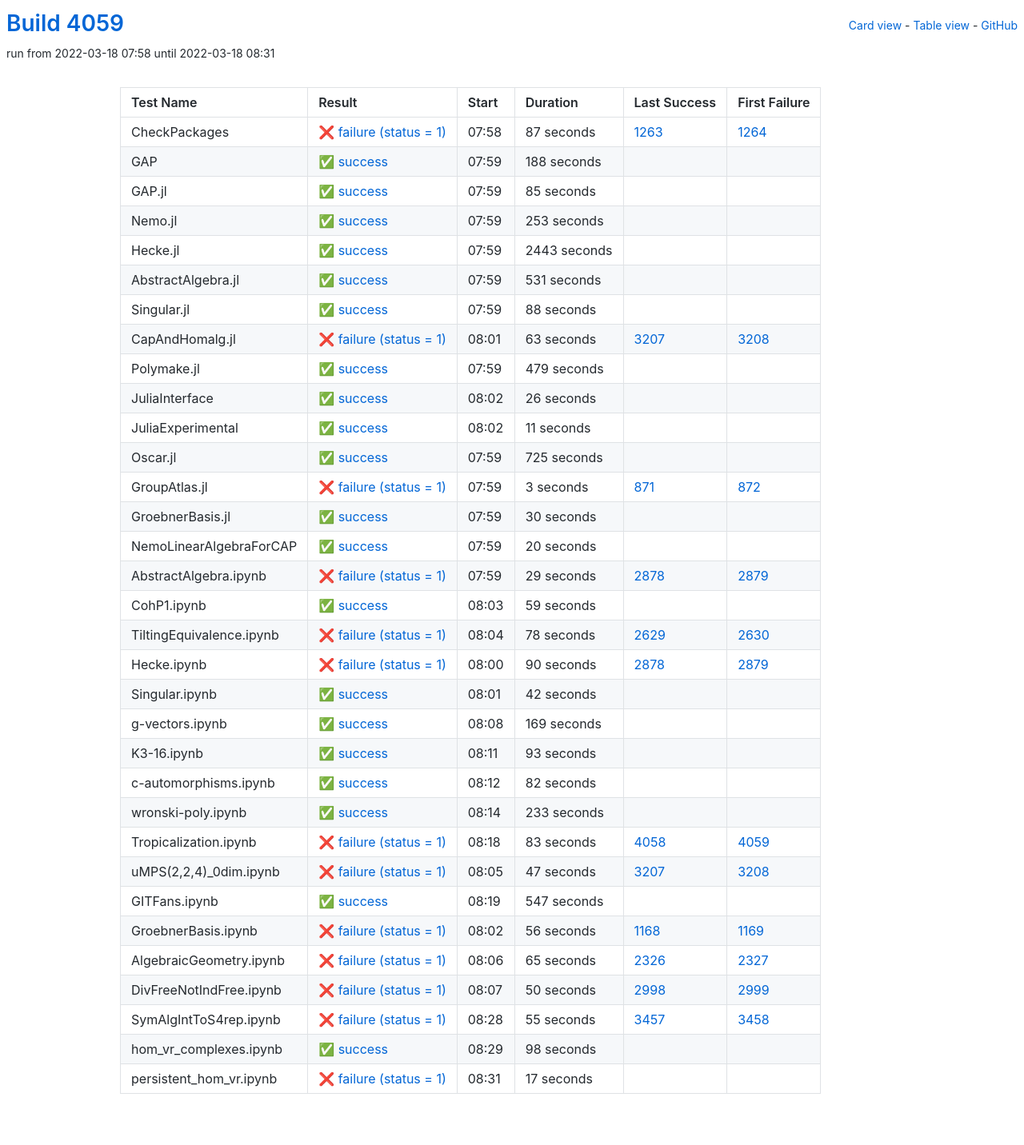
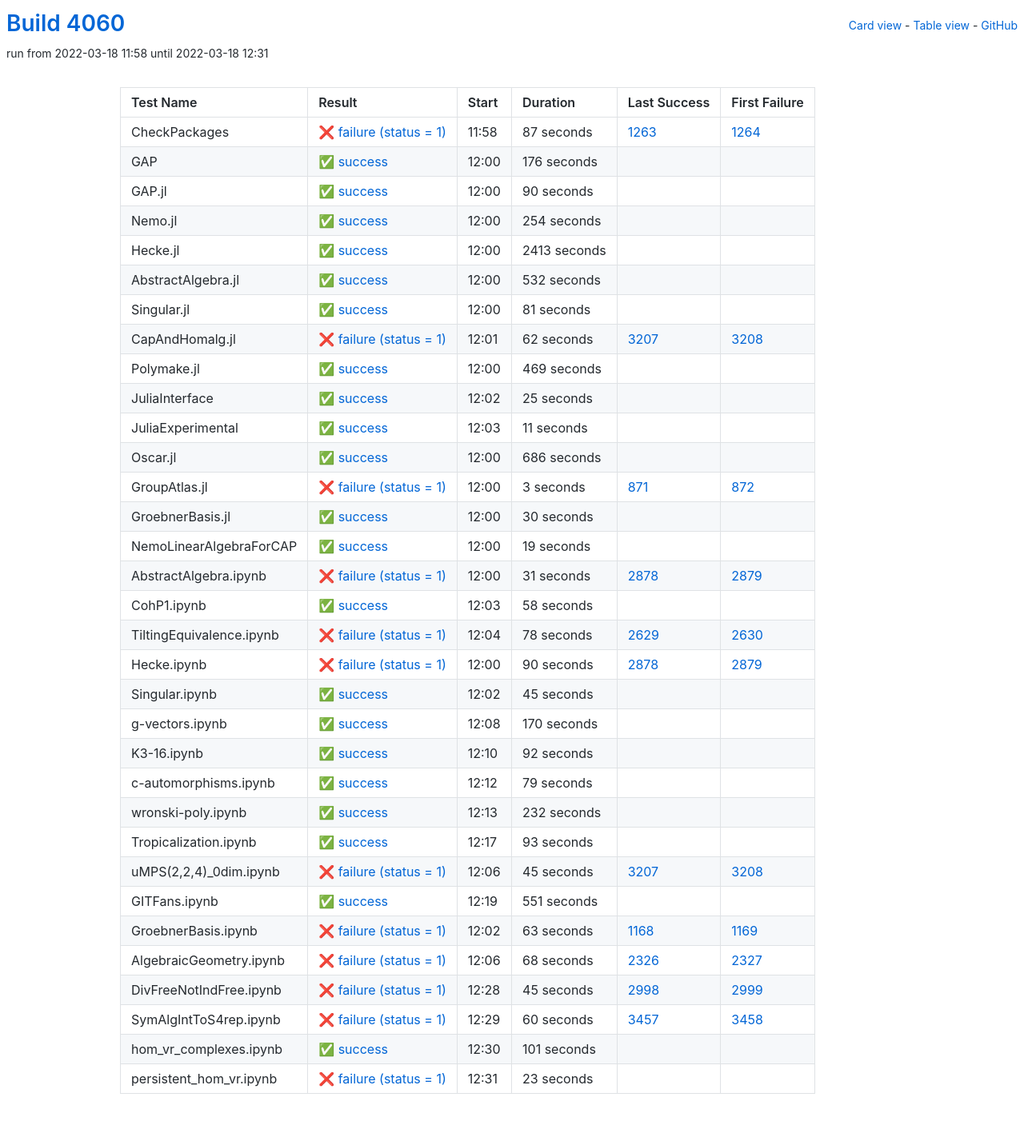
Before and after one commit to oscar-system/oscar-ci-status-stable, a Jekyll site: the page built from table.html, in a window 1280 px wide. Shown: the whole page at 80% size. Built offline with Jekyll 4.4.1, drawn with Linux system fonts in a browser that asks for light colours.

Commit message:
Build #4060

```diff
--- a/_data/ci.yml
+++ b/_data/ci.yml
@@ -1,6 +1,6 @@
 ---
-build: 4059
-build_url: https://oscarci.mathematik.uni-kl.de/job/oscar-stable/4059/
+build: 4060
+build_url: https://oscarci.mathematik.uni-kl.de/job/oscar-stable/4060/
 job: oscar-stable
 organization: oscar-system
 repo: oscar-ci-status-stable
@@ -8,8 +8,8 @@ repourl: https://github.com/oscar-system/oscar-ci-status-stable
 tests:
 - name: CheckPackages
   id: checkpackages
-  log: https://oscarci.mathematik.uni-kl.de/job/oscar-stable/4059/artifact/logs/build-4059/CheckPackages.log
-  start: 2022-03-18 07:58
+  log: https://oscarci.mathematik.uni-kl.de/job/oscar-stable/4060/artifact/logs/build-4060/CheckPackages.log
+  start: 2022-03-18 11:58
   success: false
   exitcode: 1
   status: failure
@@ -20,116 +20,116 @@ tests:
   first_failure_url: https://oscarci.mathematik.uni-kl.de/job/oscar-stable/1264/
 - name: GAP
   id: gap
-  log: https://oscarci.mathematik.uni-kl.de/job/oscar-stable/4059/artifact/logs/build-4059/GAP.log
-  start: 2022-03-18 07:59
+  log: https://oscarci.mathematik.uni-kl.de/job/oscar-stable/4060/artifact/logs/build-4060/GAP.log
+  start: 2022-03-18 12:00
   success: true
   exitcode: 0
   status: success
-  duration: 188
+  duration: 176
   last_success: false
   last_success_url:
   first_failure: false
   first_failure_url:
 - name: GAP.jl
   id: gap-jl
-  log: https://oscarci.mathematik.uni-kl.de/job/oscar-stable/4059/artifact/logs/build-4059/GAP.jl.log
-  start: 2022-03-18 07:59
+  log: https://oscarci.mathematik.uni-kl.de/job/oscar-stable/4060/artifact/logs/build-4060/GAP.jl.log
+  start: 2022-03-18 12:00
   success: true
   exitcode: 0
   status: success
-  duration: 85
+  duration: 90
   last_success: false
   last_success_url:
   first_failure: false
   first_failure_url:
 - name: Nemo.jl
   id: nemo-jl
-  log: https://oscarci.mathematik.uni-kl.de/job/oscar-stable/4059/artifact/logs/build-4059/Nemo.jl.log
-  start: 2022-03-18 07:59
+  log: https://oscarci.mathematik.uni-kl.de/job/oscar-stable/4060/artifact/logs/build-4060/Nemo.jl.log
+  start: 2022-03-18 12:00
   success: true
   exitcode: 0
   status: success
-  duration: 253
+  duration: 254
   last_success: false
   last_success_url:
   first_failure: false
   first_failure_url:
 - name: Hecke.jl
   id: hecke-jl
-  log: https://oscarci.mathematik.uni-kl.de/job/oscar-stable/4059/artifact/logs/build-4059/Hecke.jl.log
-  start: 2022-03-18 07:59
+  log: https://oscarci.mathematik.uni-kl.de/job/oscar-stable/4060/artifact/logs/build-4060/Hecke.jl.log
+  start: 2022-03-18 12:00
   success: true
   exitcode: 0
   status: success
-  duration: 2443
+  duration: 2413
   last_success: false
   last_success_url:
   first_failure: false
   first_failure_url:
 - name: AbstractAlgebra.jl
   id: abstractalgebra-jl
-  log: https://oscarci.mathematik.uni-kl.de/job/oscar-stable/4059/artifact/logs/build-4059/AbstractAlgebra.jl.log
-  start: 2022-03-18 07:59
+  log: https://oscarci.mathematik.uni-kl.de/job/oscar-stable/4060/artifact/logs/build-4060/AbstractAlgebra.jl.log
+  start: 2022-03-18 12:00
   success: true
   exitcode: 0
   status: success
-  duration: 531
+  duration: 532
   last_success: false
   last_success_url:
   first_failure: false
   first_failure_url:
 - name: Singular.jl
   id: singular-jl
-  log: https://oscarci.mathematik.uni-kl.de/job/oscar-stable/4059/artifact/logs/build-4059/Singular.jl.log
-  start: 2022-03-18 07:59
+  log: https://oscarci.mathematik.uni-kl.de/job/oscar-stable/4060/artifact/logs/build-4060/Singular.jl.log
+  start: 2022-03-18 12:00
   success: true
   exitcode: 0
   status: success
-  duration: 88
+  duration: 81
   last_success: false
   last_success_url:
   first_failure: false
   first_failure_url:
 - name: CapAndHomalg.jl
   id: capandhomalg-jl
-  log: https://oscarci.mathematik.uni-kl.de/job/oscar-stable/4059/artifact/logs/build-4059/CapAndHomalg.jl.log
-  start: 2022-03-18 08:01
+  log: https://oscarci.mathematik.uni-kl.de/job/oscar-stable/4060/artifact/logs/build-4060/CapAndHomalg.jl.log
+  start: 2022-03-18 12:01
   success: false
   exitcode: 1
   status: failure
-  duration: 63
+  duration: 62
   last_success: 3207
   last_success_url: https://oscarci.mathematik.uni-kl.de/job/oscar-stable/3207/
   first_failure: 3208
   first_failure_url: https://oscarci.mathematik.uni-kl.de/job/oscar-stable/3208/
 - name: Polymake.jl
   id: polymake-jl
-  log: https://oscarci.mathematik.uni-kl.de/job/oscar-stable/4059/artifact/logs/build-4059/Polymake.jl.log
-  start: 2022-03-18 07:59
+  log: https://oscarci.mathematik.uni-kl.de/job/oscar-stable/4060/artifact/logs/build-4060/Polymake.jl.log
+  start: 2022-03-18 12:00
   success: true
   exitcode: 0
   status: success
-  duration: 479
+  duration: 469
   last_success: false
   last_success_url:
   first_failure: false
   first_failure_url:
 - name: JuliaInterface
   id: juliainterface
-  log: https://oscarci.mathematik.uni-kl.de/job/oscar-stable/4059/artifact/logs/build-4059/JuliaInterface.log
-  start: 2022-03-18 08:02
+  log: https://oscarci.mathematik.uni-kl.de/job/oscar-stable/4060/artifact/logs/build-4060/JuliaInterface.log
+  start: 2022-03-18 12:02
   success: true
   exitcode: 0
   status: success
-  duration: 26
+  duration: 25
   last_success: false
   last_success_url:
   first_failure: false
   first_failure_url:
 - name: JuliaExperimental
   id: juliaexperimental
-  log: https://oscarci.mathematik.uni-kl.de/job/oscar-stable/4059/artifact/logs/build-4059/JuliaExperimental.log
-  start: 2022-03-18 08:02
+  log: https://oscarci.mathematik.uni-kl.de/job/oscar-stable/4060/artifact/logs/build-4060/JuliaExperimental.log
+  start: 2022-03-18 12:03
   success: true
   exitcode: 0
   status: success
@@ -140,20 +140,20 @@ tests:
   first_failure_url:
 - name: Oscar.jl
   id: oscar-jl
-  log: https://oscarci.mathematik.uni-kl.de/job/oscar-stable/4059/artifact/logs/build-4059/Oscar.jl.log
-  start: 2022-03-18 07:59
+  log: https://oscarci.mathematik.uni-kl.de/job/oscar-stable/4060/artifact/logs/build-4060/Oscar.jl.log
+  start: 2022-03-18 12:00
   success: true
   exitcode: 0
   status: success
-  duration: 725
+  duration: 686
   last_success: false
   last_success_url:
   first_failure: false
   first_failure_url:
 - name: GroupAtlas.jl
   id: groupatlas-jl
-  log: https://oscarci.mathematik.uni-kl.de/job/oscar-stable/4059/artifact/logs/build-4059/GroupAtlas.jl.log
-  start: 2022-03-18 07:59
+  log: https://oscarci.mathematik.uni-kl.de/job/oscar-stable/4060/artifact/logs/build-4060/GroupAtlas.jl.log
+  start: 2022-03-18 12:00
   success: false
   exitcode: 1
   status: failure
@@ -164,8 +164,8 @@ tests:
   first_failure_url: https://oscarci.mathematik.uni-kl.de/job/oscar-stable/872/
 - name: GroebnerBasis.jl
   id: groebnerbasis-jl
-  log: https://oscarci.mathematik.uni-kl.de/job/oscar-stable/4059/artifact/logs/build-4059/GroebnerBasis.jl.log
-  start: 2022-03-18 07:59
+  log: https://oscarci.mathematik.uni-kl.de/job/oscar-stable/4060/artifact/logs/build-4060/GroebnerBasis.jl.log
+  start: 2022-03-18 12:00
   success: true
   exitcode: 0
   status: success
@@ -176,44 +176,44 @@ tests:
   first_failure_url:
 - name: NemoLinearAlgebraForCAP
   id: nemolinearalgebraforcap
-  log: https://oscarci.mathematik.uni-kl.de/job/oscar-stable/4059/artifact/logs/build-4059/NemoLinearAlgebraForCAP.log
-  start: 2022-03-18 07:59
+  log: https://oscarci.mathematik.uni-kl.de/job/oscar-stable/4060/artifact/logs/build-4060/NemoLinearAlgebraForCAP.log
+  start: 2022-03-18 12:00
   success: true
   exitcode: 0
   status: success
-  duration: 20
+  duration: 19
   last_success: false
   last_success_url:
   first_failure: false
   first_failure_url:
 - name: AbstractAlgebra.ipynb
   id: abstractalgebra-ipynb
-  log: https://oscarci.mathematik.uni-kl.de/job/oscar-stable/4059/artifact/logs/build-4059/AbstractAlgebra.ipynb.log
-  start: 2022-03-18 07:59
+  log: https://oscarci.mathematik.uni-kl.de/job/oscar-stable/4060/artifact/logs/build-4060/AbstractAlgebra.ipynb.log
+  start: 2022-03-18 12:00
   success: false
   exitcode: 1
   status: failure
-  duration: 29
+  duration: 31
   last_success: 2878
   last_success_url: https://oscarci.mathematik.uni-kl.de/job/oscar-stable/2878/
   first_failure: 2879
   first_failure_url: https://oscarci.mathematik.uni-kl.de/job/oscar-stable/2879/
 - name: CohP1.ipynb
   id: cohp1-ipynb
-  log: https://oscarci.mathematik.uni-kl.de/job/oscar-stable/4059/artifact/logs/build-4059/CohP1.ipynb.log
-  start: 2022-03-18 08:03
+  log: https://oscarci.mathematik.uni-kl.de/job/oscar-stable/4060/artifact/logs/build-4060/CohP1.ipynb.log
+  start: 2022-03-18 12:03
   success: true
   exitcode: 0
   status: success
-  duration: 59
+  duration: 58
   last_success: false
   last_success_url:
   first_failure: false
   first_failure_url:
 - name: TiltingEquivalence.ipynb
   id: tiltingequivalence-ipynb
-  log: https://oscarci.mathematik.uni-kl.de/job/oscar-stable/4059/artifact/logs/build-4059/TiltingEquivalence.ipynb.log
-  start: 2022-03-18 08:04
+  log: https://oscarci.mathematik.uni-kl.de/job/oscar-stable/4060/artifact/logs/build-4060/TiltingEquivalence.ipynb.log
+  start: 2022-03-18 12:04
   success: false
   exitcode: 1
   status: failure
@@ -224,8 +224,8 @@ tests:
   first_failure_url: https://oscarci.mathematik.uni-kl.de/job/oscar-stable/2630/
 - name: Hecke.ipynb
   id: hecke-ipynb
-  log: https://oscarci.mathematik.uni-kl.de/job/oscar-stable/4059/artifact/logs/build-4059/Hecke.ipynb.log
-  start: 2022-03-18 08:00
+  log: https://oscarci.mathematik.uni-kl.de/job/oscar-stable/4060/artifact/logs/build-4060/Hecke.ipynb.log
+  start: 2022-03-18 12:00
   success: false
   exitcode: 1
   status: failure
@@ -236,32 +236,68 @@ tests:
   first_failure_url: https://oscarci.mathematik.uni-kl.de/job/oscar-stable/2879/
 - name: Singular.ipynb
   id: singular-ipynb
-  log: https://oscarci.mathematik.uni-kl.de/job/oscar-stable/4059/artifact/logs/build-4059/Singular.ipynb.log
-  start: 2022-03-18 08:01
+  log: https://oscarci.mathematik.uni-kl.de/job/oscar-stable/4060/artifact/logs/build-4060/Singular.ipynb.log
+  start: 2022-03-18 12:02
   success: true
   exitcode: 0
   status: success
-  duration: 42
+  duration: 45
   last_success: false
   last_success_url:
   first_failure: false
   first_failure_url:
 - name: g-vectors.ipynb
   id: g-vectors-ipynb
-  log: https://oscarci.mathematik.uni-kl.de/job/oscar-stable/4059/artifact/logs/build-4059/g-vectors.ipynb.log
-  start: 2022-03-18 08:08
+  log: https://oscarci.mathematik.uni-kl.de/job/oscar-stable/4060/artifact/logs/build-4060/g-vectors.ipynb.log
+  start: 2022-03-18 12:08
   success: true
   exitcode: 0
   status: success
-  duration: 169
+  duration: 170
   last_success: false
   last_success_url:
   first_failure: false
   first_failure_url:
 - name: K3-16.ipynb
   id: k3-16-ipynb
-  log: https://oscarci.mathematik.uni-kl.de/job/oscar-stable/4059/artifact/logs/build-4059/K3-16.ipynb.log
-  start: 2022-03-18 08:11
+  log: https://oscarci.mathematik.uni-kl.de/job/oscar-stable/4060/artifact/logs/build-4060/K3-16.ipynb.log
+  start: 2022-03-18 12:10
+  success: true
+  exitcode: 0
+  status: success
+  duration: 92
+  last_success: false
+  last_success_url:
+  first_failure: false
+  first_failure_url:
+- name: c-automorphisms.ipynb
+  id: c-automorphisms-ipynb
+  log: https://oscarci.mathematik.uni-kl.de/job/oscar-stable/4060/artifact/logs/build-4060/c-automorphisms.ipynb.log
+  start: 2022-03-18 12:12
+  success: true
+  exitcode: 0
+  status: success
+  duration: 79
+  last_success: false
+  last_success_url:
+  first_failure: false
+  first_failure_url:
+- name: wronski-poly.ipynb
+  id: wronski-poly-ipynb
+  log: https://oscarci.mathematik.uni-kl.de/job/oscar-stable/4060/artifact/logs/build-4060/wronski-poly.ipynb.log
+  start: 2022-03-18 12:13
+  success: true
+  exitcode: 0
+  status: success
+  duration: 232
+  last_success: false
+  last_success_url:
+  first_failure: false
+  first_failure_url:
+- name: Tropicalization.ipynb
+  id: tropicalization-ipynb
+  log: https://oscarci.mathematik.uni-kl.de/job/oscar-stable/4060/artifact/logs/build-4060/Tropicalization.ipynb.log
+  start: 2022-03-18 12:17
   success: true
   exitcode: 0
   status: success
@@ -270,134 +306,98 @@ tests:
   last_success_url:
   first_failure: false
   first_failure_url:
-- name: c-automorphisms.ipynb
-  id: c-automorphisms-ipynb
-  log: https://oscarci.mathematik.uni-kl.de/job/oscar-stable/4059/artifact/logs/build-4059/c-automorphisms.ipynb.log
-  start: 2022-03-18 08:12
-  success: true
-  exitcode: 0
-  status: success
-  duration: 82
-  last_success: false
-  last_success_url:
-  first_failure: false
-  first_failure_url:
-- name: wronski-poly.ipynb
-  id: wronski-poly-ipynb
-  log: https://oscarci.mathematik.uni-kl.de/job/oscar-stable/4059/artifact/logs/build-4059/wronski-poly.ipynb.log
-  start: 2022-03-18 08:14
-  success: true
-  exitcode: 0
-  status: success
-  duration: 233
-  last_success: false
-  last_success_url:
-  first_failure: false
-  first_failure_url:
-- name: Tropicalization.ipynb
-  id: tropicalization-ipynb
-  log: https://oscarci.mathematik.uni-kl.de/job/oscar-stable/4059/artifact/logs/build-4059/Tropicalization.ipynb.log
-  start: 2022-03-18 08:18
+- name: uMPS(2,2,4)_0dim.ipynb
+  id: umps-2-2-4-0dim-ipynb
+  log: https://oscarci.mathematik.uni-kl.de/job/oscar-stable/4060/artifact/logs/build-4060/uMPS-2-2-4-_0dim.ipynb.log
+  start: 2022-03-18 12:06
   success: false
   exitcode: 1
   status: failure
-  duration: 83
-  last_success: 4058
-  last_success_url: https://oscarci.mathematik.uni-kl.de/job/oscar-stable/4058/
-  first_failure: 4059
-  first_failure_url: https://oscarci.mathematik.uni-kl.de/job/oscar-stable/4059/
-- name: uMPS(2,2,4)_0dim.ipynb
-  id: umps-2-2-4-0dim-ipynb
-  log: https://oscarci.mathematik.uni-kl.de/job/oscar-stable/4059/artifact/logs/build-4059/uMPS-2-2-4-_0dim.ipynb.log
-  start: 2022-03-18 08:05
-  success: false
-  exitcode: 1
-  status: failure
-  duration: 47
+  duration: 45
   last_success: 3207
   last_success_url: https://oscarci.mathematik.uni-kl.de/job/oscar-stable/3207/
   first_failure: 3208
   first_failure_url: https://oscarci.mathematik.uni-kl.de/job/oscar-stable/3208/
 - name: GITFans.ipynb
   id: gitfans-ipynb
-  log: https://oscarci.mathematik.uni-kl.de/job/oscar-stable/4059/artifact/logs/build-4059/GITFans.ipynb.log
-  start: 2022-03-18 08:19
+  log: https://oscarci.mathematik.uni-kl.de/job/oscar-stable/4060/artifact/logs/build-4060/GITFans.ipynb.log
+  start: 2022-03-18 12:19
   success: true
   exitcode: 0
   status: success
-  duration: 547
+  duration: 551
   last_success: false
   last_success_url:
   first_failure: false
   first_failure_url:
 - name: GroebnerBasis.ipynb
   id: groebnerbasis-ipynb
-  log: https://oscarci.mathematik.uni-kl.de/job/oscar-stable/4059/artifact/logs/build-4059/GroebnerBasis.ipynb.log
-  start: 2022-03-18 08:02
+  log: https://oscarci.mathematik.uni-kl.de/job/oscar-stable/4060/artifact/logs/build-4060/GroebnerBasis.ipynb.log
+  start: 2022-03-18 12:02
   success: false
   exitcode: 1
   status: failure
-  duration: 56
+  duration: 63
   last_success: 1168
   last_success_url: https://oscarci.mathematik.uni-kl.de/job/oscar-stable/1168/
   first_failure: 1169
   first_failure_url: https://oscarci.mathematik.uni-kl.de/job/oscar-stable/1169/
 - name: AlgebraicGeometry.ipynb
   id: algebraicgeometry-ipynb
-  log: https://oscarci.mathematik.uni-kl.de/job/oscar-stable/4059/artifact/logs/build-4059/AlgebraicGeometry.ipynb.log
-  start: 2022-03-18 08:06
+  log: https://oscarci.mathematik.uni-kl.de/job/oscar-stable/4060/artifact/logs/build-4060/AlgebraicGeometry.ipynb.log
+  start: 2022-03-18 12:06
   success: false
   exitcode: 1
   status: failure
-  duration: 65
+  duration: 68
   last_success: 2326
   last_success_url: https://oscarci.mathematik.uni-kl.de/job/oscar-stable/2326/
   first_failure: 2327
   first_failure_url: https://oscarci.mathematik.uni-kl.de/job/oscar-stable/2327/
 - name: DivFreeNotIndFree.ipynb
   id: divfreenotindfree-ipynb
-  log: https://oscarci.mathematik.uni-kl.de/job/oscar-stable/4059/artifact/logs/build-4059/DivFreeNotIndFree.ipynb.log
-  start: 2022-03-18 08:07
+  log: https://oscarci.mathematik.uni-kl.de/job/oscar-stable/4060/artifact/logs/build-4060/DivFreeNotIndFree.ipynb.log
+  start: 2022-03-18 12:28
   success: false
   exitcode: 1
   status: failure
-  duration: 50
+  duration: 45
   last_success: 2998
   last_success_url: https://oscarci.mathematik.uni-kl.de/job/oscar-stable/2998/
   first_failure: 2999
   first_failure_url: https://oscarci.mathematik.uni-kl.de/job/oscar-stable/2999/
 - name: SymAlgIntToS4rep.ipynb
   id: symalginttos4rep-ipynb
-  log: https://oscarci.mathematik.uni-kl.de/job/oscar-stable/4059/artifact/logs/build-4059/SymAlgIntToS4rep.ipynb.log
-  start: 2022-03-18 08:28
+  log: https://oscarci.mathematik.uni-kl.de/job/oscar-stable/4060/artifact/logs/build-4060/SymAlgIntToS4rep.ipynb.log
+  start: 2022-03-18 12:29
   success: false
   exitcode: 1
   status: failure
-  duration: 55
+  duration: 60
   last_success: 3457
   last_success_url: https://oscarci.mathematik.uni-kl.de/job/oscar-stable/3457/
   first_failure: 3458
   first_failure_url: https://oscarci.mathematik.uni-kl.de/job/oscar-stable/3458/
 - name: hom_vr_complexes.ipynb
   id: hom-vr-complexes-ipynb
-  log: https://oscarci.mathematik.uni-kl.de/job/oscar-stable/4059/artifact/logs/build-4059/hom_vr_complexes.ipynb.log
-  start: 2022-03-18 08:29
+  log: https://oscarci.mathematik.uni-kl.de/job/oscar-stable/4060/artifact/logs/build-4060/hom_vr_complexes.ipynb.log
+  start: 2022-03-18 12:30
   success: true
   exitcode: 0
   status: success
-  duration: 98
+  duration: 101
   last_success: false
   last_success_url:
   first_failure: false
   first_failure_url:
 - name: persistent_hom_vr.ipynb
   id: persistent-hom-vr-ipynb
-  log: https://oscarci.mathematik.uni-kl.de/job/oscar-stable/4059/artifact/logs/build-4059/persistent_hom_vr.ipynb.log
-  start: 2022-03-18 08:31
+  log: https://oscarci.mathematik.uni-kl.de/job/oscar-stable/4060/artifact/logs/build-4060/persistent_hom_vr.ipynb.log
+  start: 2022-03-18 12:31
   success: false
   exitcode: 1
   status: failure
-  duration: 17
+  duration: 23
   last_success: false
   last_success_url:
   first_failure: false
```
Also changed, not shown: README.md.
